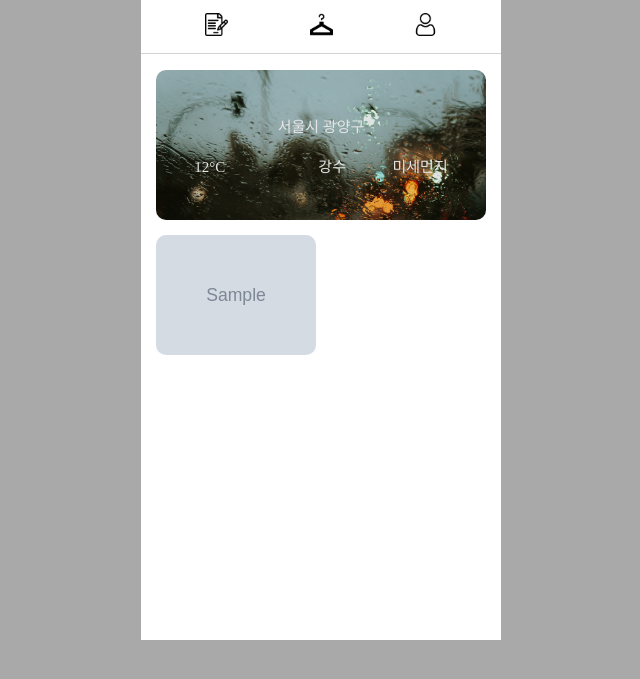
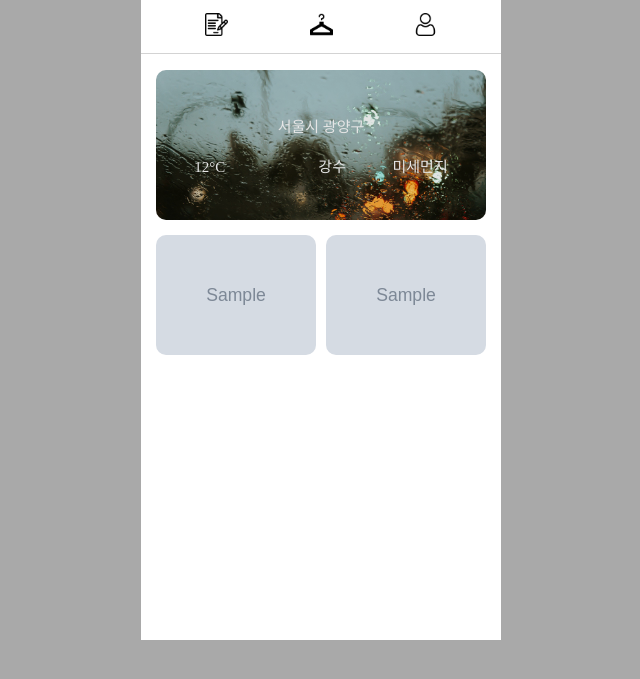
Before and after one commit to seojh1011/team05_tomorrow_clothes, a Django app: template templates/main.html in a window 1280 px wide. Shown: the top 679 px of the page, without its empty margins (319-959 px from the left). Run offline with Django 4.2, Linux system fonts and the light colour scheme; the template is opened without the code that fills it: most values are stand-ins (such as "Sample title", 1, 10 or a date in 2020); grey boxes marked "Sample" are stand-in pictures.

Commit message:
pr_test main.html 살짝 변경

```diff
--- a/templates/main.html
+++ b/templates/main.html
@@ -167,6 +167,13 @@
                 </div>
             {% endfor %}
 
+{#    아래는 PR 테스트용입니당       #}
+            {% for p in test %}
+                <div class="image">
+                    <img src="{{ p.feeds_img_url.url }}">
+                </div>
+            {% endfor %}
+
             {#            {% for i in "x"|rjust:"10" %}#}
             {#                <div class="image"><img src="{% static 'img/chu2.jpg' %}"></div>#}
             {#                <div class="image"><img src="{% static 'img/wonyoung.jpg' %}"></div>#}
```
Also changed, not shown: 1 other file.
